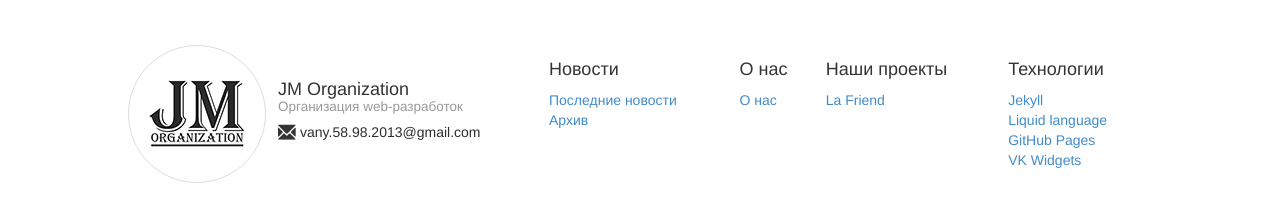
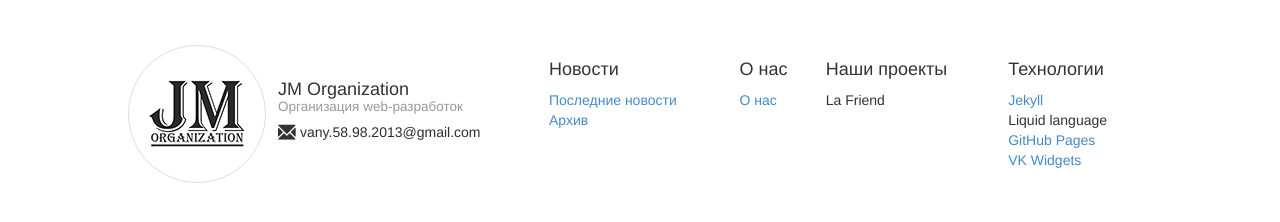
Before and after one commit to jm-organization/jm-organization.github.io, a Jekyll site: the page built from index.html, in a window 1280 px wide and 1308 px high. Shown: the part 1035-1257 px from the top of the window. Built offline with Jekyll 4.4.1, drawn with Linux system fonts in a browser that asks for light colours; the list of posts is cut into pages by our own code.

Commit message:
Updated footer

```diff
--- a/_includes/jm_footer.html
+++ b/_includes/jm_footer.html
@@ -37,16 +37,16 @@
         <div class="jm-f-block">
             <h4>Наши проекты</h4>
             <ul>
-                <li class="disabled"><a>La Friend</a></li>
+                <li class="disabled">La Friend</li>
             </ul>
         </div>
         <div class="jm-f-block">
             <h4>Технологии</h4>
             <ul>
-                <li><a href="jekyllrb.com">Jekyll</a></li>
-                <li class="disabled"><a>Liquid language</a></li>
-                <li><a href="pages.github.com">GitHub Pages</a></li>
-                <li><a href="vk.com/dev/widgets_for_sites">VK Widgets</a></li>
+                <li><a href="https://jekyllrb.com/">Jekyll</a></li>
+                <li class="disabled">Liquid language</li>
+                <li><a href="https://pages.github.com">GitHub Pages</a></li>
+                <li><a href="https://vk.com/dev/widgets_for_sites">VK Widgets</a></li>
             </ul>
         </div>
     </div>
```
